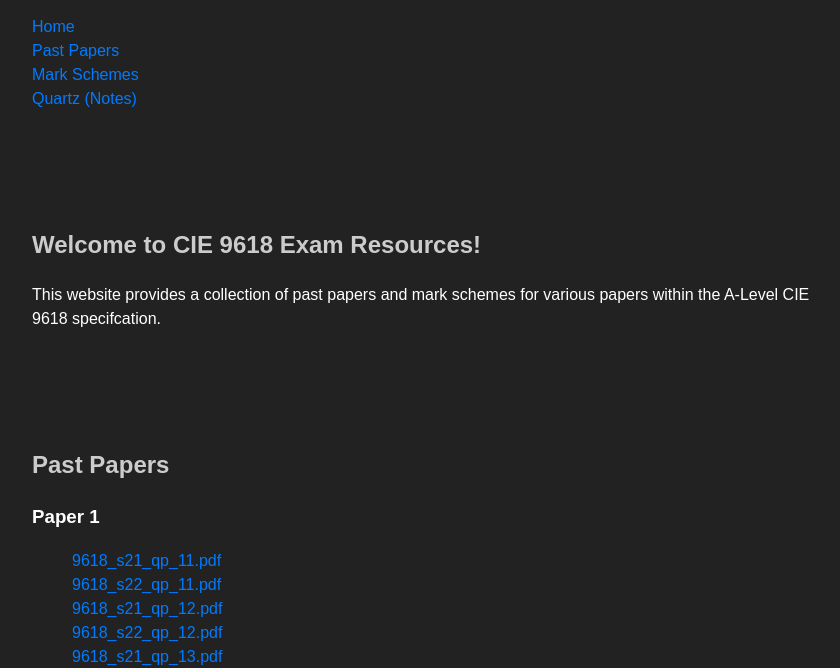
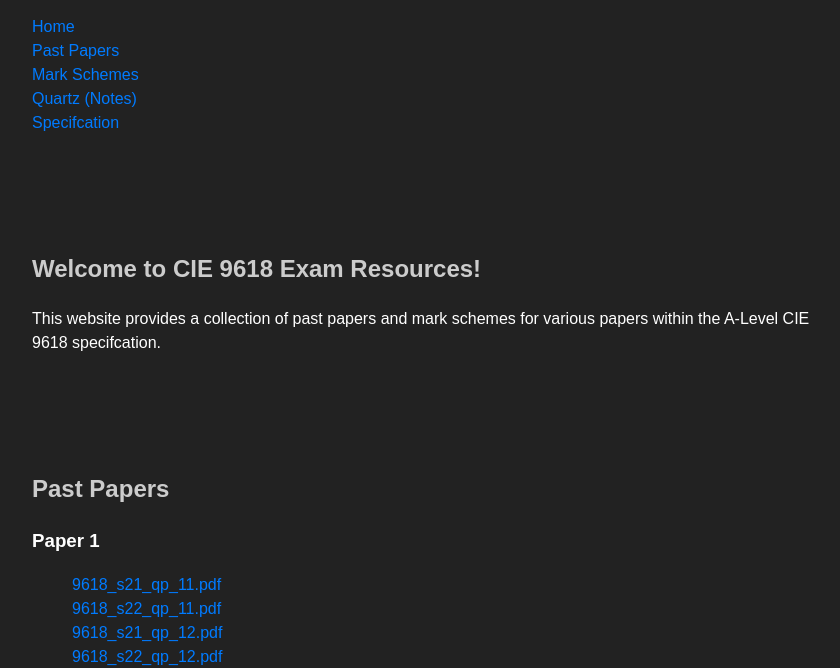
Before and after one commit to GoldenEdit/cs, a plain HTML site: page index.html in a window 1280 px wide. Shown: the part 139-807 px from the top of the page, without its empty margins (208-1048 px from the left). Drawn offline with Linux system fonts and the light colour scheme.

Commit message:
Add spec link

```diff
--- a/index.html
+++ b/index.html
@@ -19,6 +19,7 @@
           <li><a href="#past-papers">Past Papers</a></li>
           <li><a href="#mark-schemes">Mark Schemes</a></li>
 		  <li><a href="https://quartz.goldenedit.dev">Quartz (Notes)</a></li>
+		  <li><a href="https://www.cambridgeinternational.org/Images/636089-2024-2025-syllabus.pdf">Specifcation</a></li>
         </ul>
       </div>
     </nav>
```
